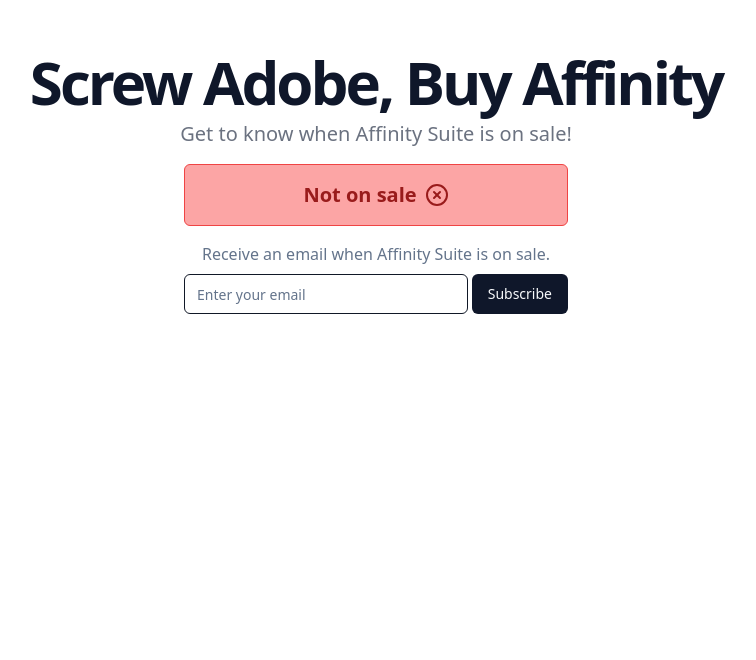
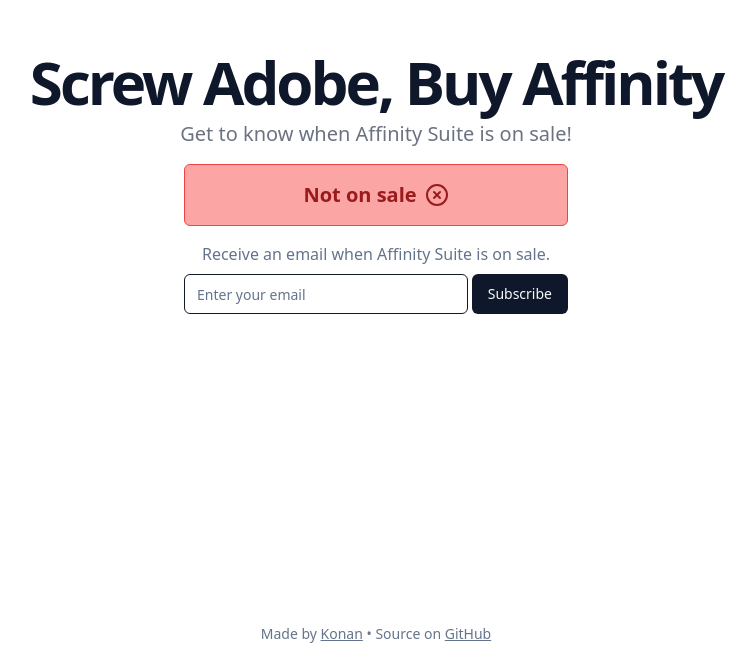
Before and after one commit to GMkonan/screw-adobe, a Next.js app: page / in a window 1280 px wide. Shown: the part 140-800 px from the top of the page, without its empty margins (264-1020 px from the left). Built offline with nearby package versions, Linux system fonts and the light colour scheme; no server answers; the database is empty.

Commit message:
Add footer

```diff
--- a/src/app/api/route.ts
+++ b/src/app/api/route.ts
@@ -72,7 +72,7 @@
 
   return sale
     ? NextResponse.json(
-        { message: "Found some cool sale!", sale: Boolean(sale) },
+        { message: "Sale ON!", sale: Boolean(sale) },
         { status: 200 },
       )
     : NextResponse.json(
--- a/src/app/layout.tsx
+++ b/src/app/layout.tsx
@@ -1,3 +1,4 @@
+import Footer from "@/components/Footer";
 import "@/styles/globals.css";
 
 import { Inter } from "next/font/google";
@@ -20,7 +21,12 @@
 }) {
   return (
     <html lang="en">
-      <body className={`font-sans ${inter.variable}`}>{children}</body>
+      <body
+        className={`flex h-screen w-full flex-col text-center font-sans ${inter.variable}`}
+      >
+        <main className="h-screen">{children}</main>
+        <Footer />
+      </body>
     </html>
   );
 }
--- a/src/app/page.tsx
+++ b/src/app/page.tsx
@@ -8,7 +8,7 @@
   console.log("sale", sale);
 
   return (
-    <section className="h-screen w-full bg-background py-12 md:py-24 lg:py-32 xl:py-48">
+    <section className="h-full w-full bg-background py-12 md:py-24 lg:py-32 xl:py-48">
       <div className="container px-4 md:px-6">
         <div className="grid items-center gap-6">
           <div className="flex flex-col items-center justify-center space-y-4 text-center">
--- /dev/null
+++ b/src/components/Footer.tsx
@@ -0,0 +1,15 @@
+const Footer = () => {
+  return (
+    <footer className="mx-auto w-full max-w-sm px-4 py-4 text-center text-muted-foreground dark:text-zinc-100">
+      <p className="text-sm">
+        Made by{" "}
+        <a className="underline" href="https://twitter.com/GuilhermeKonan">
+          Konan
+        </a>{" "}
+        • Source on <a className="underline">GitHub</a>
+      </p>
+    </footer>
+  );
+};
+
+export default Footer;
```
Also changed, not shown: 1 other file (tests, documents, lock files or other folders).
